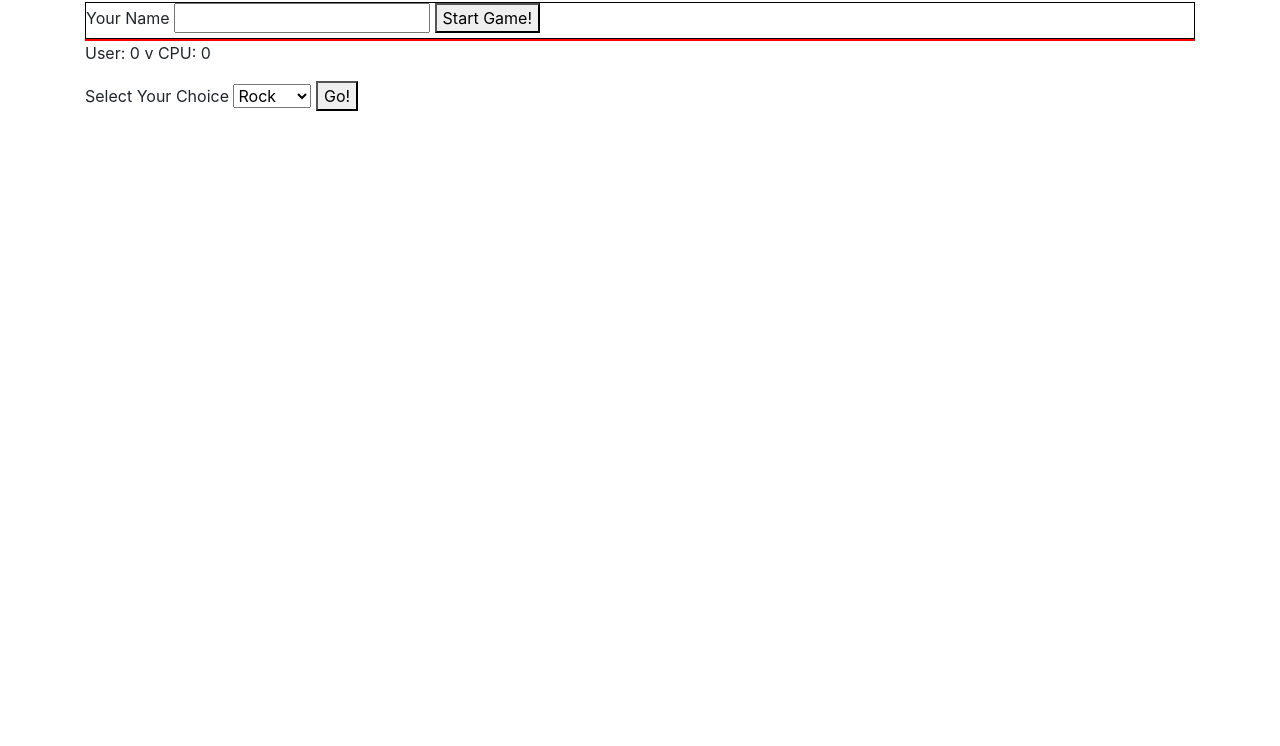
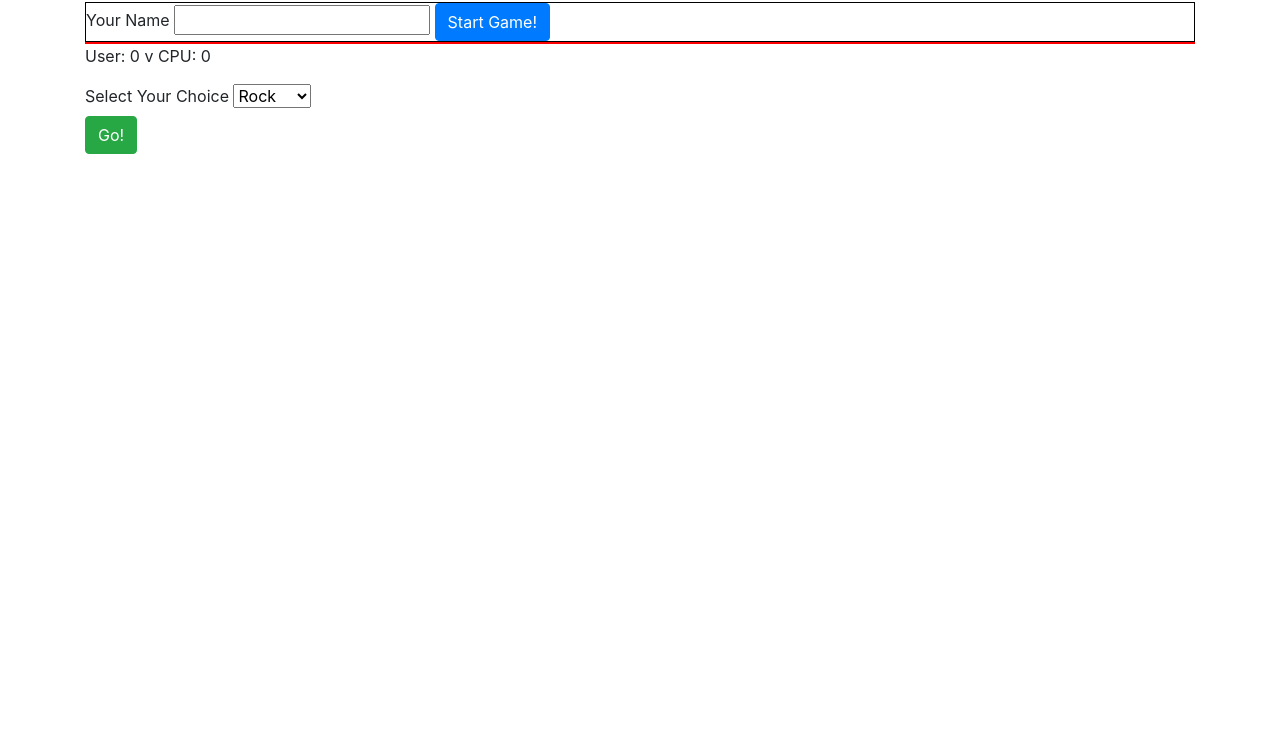
Before and after one commit to it3049c-fall22-henderson/rock-paper-scissors-ReeseBessUC, a plain HTML site: page index.html in a window 1280 px wide. Shown: the part 54-800 px from the top of the page. Drawn offline with Linux system fonts and the light colour scheme.

Commit message:
Button Styles

```diff
--- a/index.html
+++ b/index.html
@@ -21,7 +21,7 @@
                 <div>
                     <label id="username">Your Name</label>
                         <input id="username" textObject.placeholder = "Enter Name Here" type="text" name="username">
-                        <button id="start-game-button">Start Game!</button>
+                        <button id="start-game-button" class="btn btn-primary">Start Game!</button>
                     </label>
                 </div>
         </div>
@@ -38,12 +38,10 @@
                              <option value="">Paper</option>
                              <option value="">Sissors</option>
                         </select>
-                    <button id="go-button">Go!</button>
-                     <p id="game-history"></p>
-                </label>
-            </div>
-        </div>
-
+                    </label>
+                 </div>
+             <button id="go-button" class="btn btn-success">Go!</button>
+        <p id="game-history"></p>  </div>
     </div>
 
     <!-- Our own Scripts -->
```
